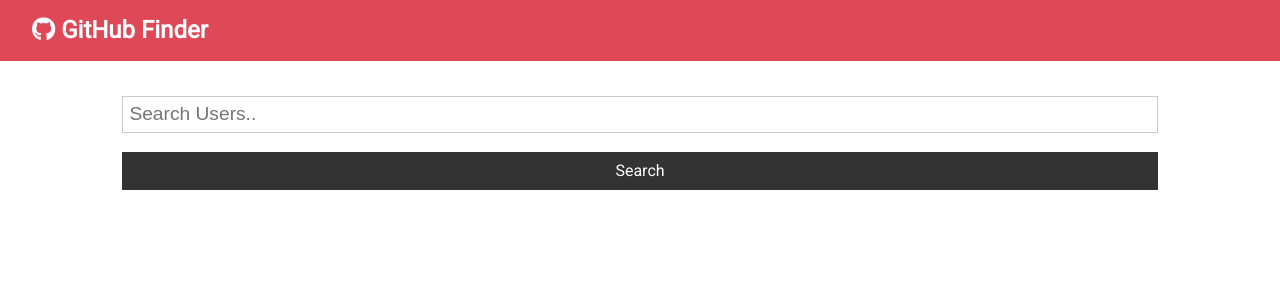
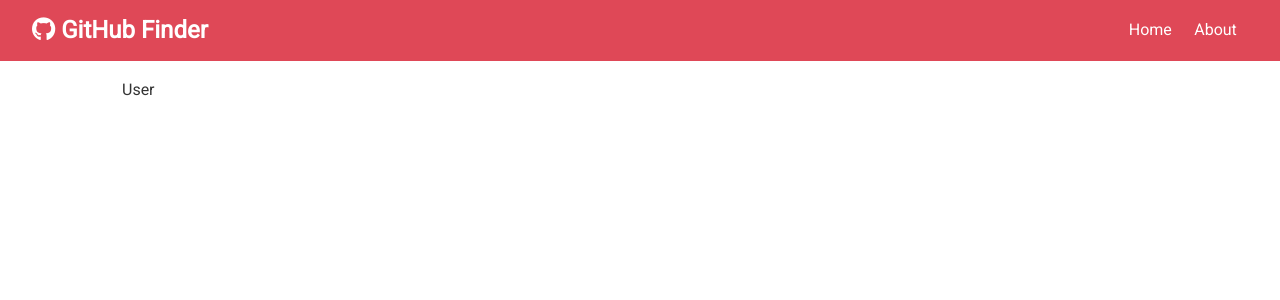
Before and after one commit to Brandontheturner/react-github-finder, a React (Create React App) app: page /user/1 in a window 1280 px wide. Shown: the top 300 px of the page. Built offline with nearby package versions, Linux system fonts and the light colour scheme; no server answers.

Commit message:
user component

```diff
--- a/package.json
+++ b/package.json
@@ -6,6 +6,7 @@
     "axios": "^0.19.0",
     "react": "^16.8.6",
     "react-dom": "^16.8.6",
+    "react-router-dom": "^5.0.1",
     "react-scripts": "3.0.1"
   },
   "scripts": {
--- a/src/App.js
+++ b/src/App.js
@@ -1,14 +1,18 @@
-import React, { Component } from "react";
+import React, { Fragment, Component } from "react";
+import { BrowserRouter as Router, Switch, Route } from "react-router-dom";
 import Navbar from "./components/layout/Navbar";
 import Users from "./components/users/Users";
+import User from "./components/users/User";
 import Search from "./components/users/Search";
 import Alert from "./components/layout/Alert";
+import About from "./components/pages/About";
 import axios from "axios";
 import "./App.css";
 
 class App extends Component {
   state = {
     users: [],
+    user: {},
     loading: false,
     alert: null
   };
@@ -36,6 +40,18 @@
     this.setState({ users: res.data.items, loading: false });
   };
 
+  //Single Github user
+  getUser = async username => {
+    this.setState({ loading: true });
+
+    const res = await axios.get(
+      `https://api.github.com/users/${username}?client_id=${
+        process.env.REACT_APP_GITHUB_CLIENT_ID
+      }&client_secret=${process.env.REACT_APP_GITHUB_CLIENT_SECRET}`
+    );
+    this.setState({ users: res.data, loading: false });
+  };
+
   // Clear Users from state
   clearUsers = () => this.setState({ users: [], loading: false });
 
@@ -48,12 +64,19 @@
 
   render() {
     //Destructuring
-    const { users, loading } = this.state;
+    const { users, user, loading } = this.state;
     return (
+      <Router>
         <div className='App'>
           <Navbar />
           <div className='container'>
             <Alert alert={this.state.alert} />
+            <Switch>
+              <Route
+                exact
+                path='/'
+                render={props => (
+                  <Fragment>
                     <Search
                       searchUsers={this.searchUsers}
                       clearUsers={this.clearUsers}
@@ -61,8 +84,26 @@
                       setAlert={this.setAlert}
                     />
                     <Users loading={loading} users={users} />
+                  </Fragment>
+                )}
+              />
+              <Route exact path='/about' component={About} />
+              <Route
+                exact
+                path='/user/:login'
+                render={props => (
+                  <User
+                    {...props}
+                    getUser={this.getUser}
+                    user={user}
+                    loading={loading}
+                  />
+                )}
+              />
+            </Switch>
           </div>
         </div>
+      </Router>
     );
   }
 }
--- a/src/components/layout/Navbar.js
+++ b/src/components/layout/Navbar.js
@@ -1,5 +1,6 @@
 import React from "react";
 import PropTypes from "prop-types";
+import { Link } from "react-router-dom";
 
 const Navbar = ({ icon, title }) => {
   //default props
@@ -8,6 +9,14 @@
       <h1>
         <i className={icon} /> {title}
       </h1>
+      <ul>
+        <li>
+          <Link to='/'>Home</Link>
+        </li>
+        <li>
+          <Link to='/about'>About</Link>
+        </li>
+      </ul>
     </nav>
   );
 };
--- /dev/null
+++ b/src/components/pages/About.js
@@ -0,0 +1,13 @@
+import React, { Fragment } from "react";
+
+const About = () => {
+  return (
+    <Fragment>
+      <h1>About Page</h1>
+      <p>App to search GitHub users</p>
+      <p>Version 1.0.0</p>
+    </Fragment>
+  );
+};
+
+export default About;
--- /dev/null
+++ b/src/components/users/User.js
@@ -0,0 +1,30 @@
+import React, { Component } from "react";
+
+export class User extends Component {
+  componentDidMount() {
+    this.props.getUser(this.props.match.params.login);
+  }
+
+  render() {
+    const {
+      name,
+      avatar_url,
+      location,
+      bio,
+      blog,
+      login,
+      html_url,
+      followers,
+      following,
+      public_repos,
+      public_gists,
+      hireable
+    } = this.props.user;
+
+    const { laoding } = this.props;
+
+    return <div>User</div>;
+  }
+}
+
+export default User;
--- a/src/components/users/UserItem.js
+++ b/src/components/users/UserItem.js
@@ -1,5 +1,6 @@
 import React from "react";
 import PropTypes from "prop-types";
+import { Link } from "react-router-dom";
 
 //destructuring of props in parameter section of function declaration//
 //user prop being passed in so need to import propTypes//
@@ -15,9 +16,9 @@
       <h2>{login}</h2>
 
       <div>
-        <a href={html_url} className='btn btn-dark btn-sm my-1'>
+        <Link to={`/user/${login}`} className='btn btn-dark btn-sm my-1'>
           More
-        </a>
+        </Link>
       </div>
     </div>
   );
```
Also changed, not shown: 1 other file (tests, documents, lock files or other folders). Lines whose indentation alone changed are shown as unchanged.
